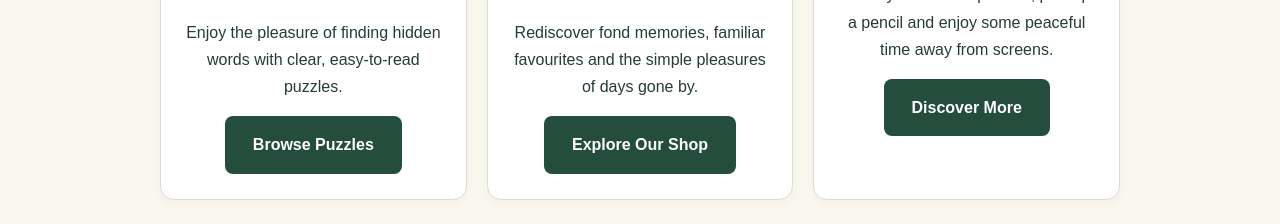
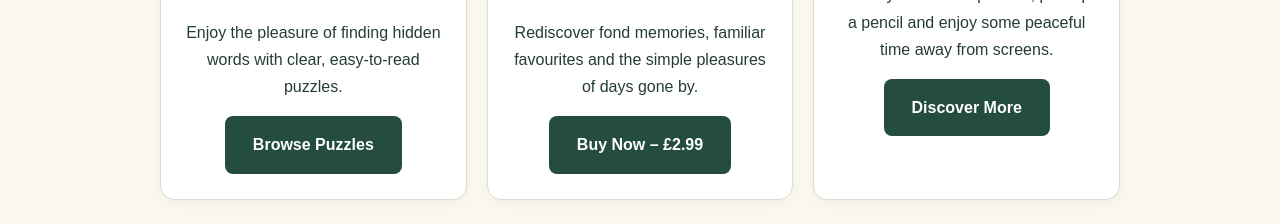
Before and after one commit to stevenparker67/puzzle-co, a plain HTML site: page index.html in a window 1280 px wide. Shown: the part 889-1113 px from the top of the page. Drawn offline with Linux system fonts and the light colour scheme.

Commit message:
Update index.html

```diff
--- a/index.html
+++ b/index.html
@@ -135,7 +135,7 @@ footer a {color:white}
 <div class="symbol">🏖️</div>
 <h3>A Trip Down Memory Lane</h3>
 <p>Rediscover fond memories, familiar favourites and the simple pleasures of days gone by.</p>
-<a class="button" href="https://payhip.com/PuzzleCo">Explore Our Shop</a>
+<a class="button" href="https://payhip.com/b/aNSpb">Buy Now – £2.99</a>
 </article>
 
 <article class="card">
```
